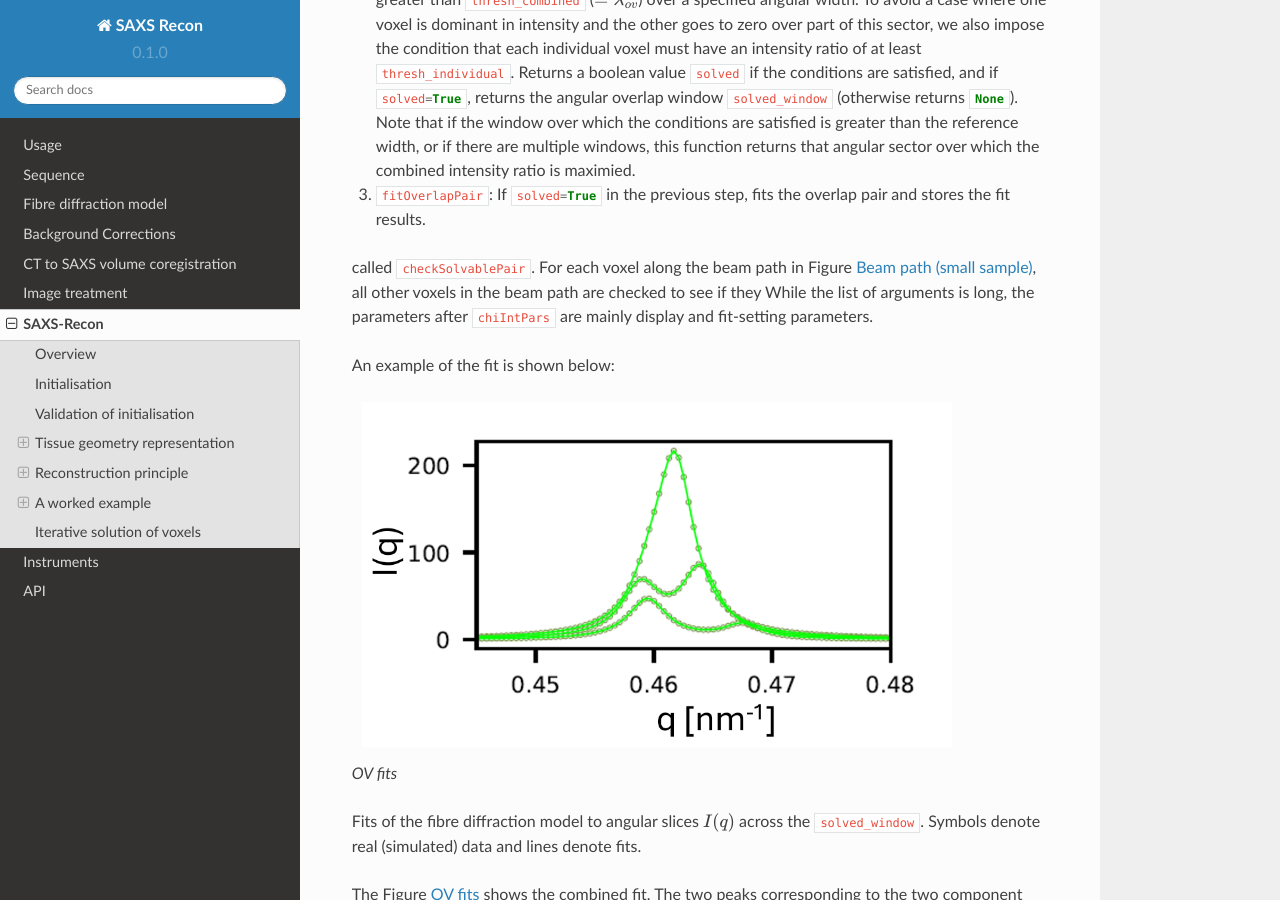
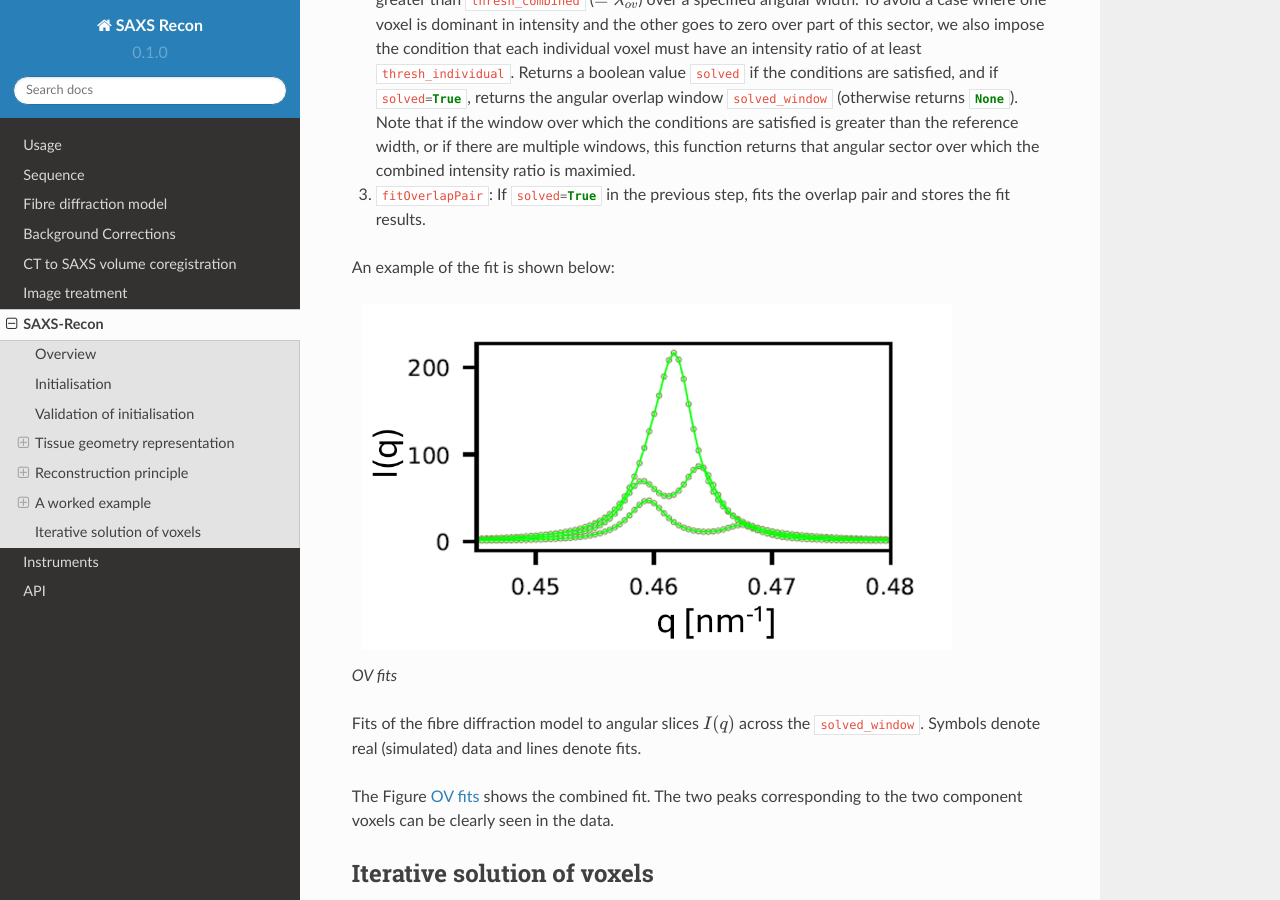
Before and after one commit to himadri111/saxs-docs-tutorial, a Sphinx documentation site: the page built from docs/source/saxsrecon.rst, in a window 1280 px wide and 900 px high, scrolled down 9706 px. Built offline with Sphinx 7.4.7 and the Read the Docs theme 2.0.0, drawn with Linux system fonts in a browser that asks for light colours.

Commit message:
Update saxsrecon.rst

```diff
--- a/docs/source/saxsrecon.rst
+++ b/docs/source/saxsrecon.rst
@@ -231,8 +231,6 @@ In the code, the analysis for double voxel solubility is split across three func
 #. :python:`checkSolvablePair`: checks if the combined intensity ratio for a voxel/neighboring voxel pair is greater than :python:`thresh_combined` (:math:`=\lambda_{ov}`) over a specified angular width. To avoid a case where one voxel is dominant in intensity and the other goes to zero over part of this sector, we also impose the condition that each individual voxel must have an intensity ratio of at least :python:`thresh_individual`. Returns a boolean value :python:`solved` if the conditions are satisfied, and if :python:`solved=True`, returns the angular overlap window :python:`solved_window` (otherwise returns :python:`None`). Note that if the window over which the conditions are satisfied is greater than the reference width, or if there are multiple windows, this function returns that angular sector over which the combined intensity ratio is maximied.
 #. :python:`fitOverlapPair`: If :python:`solved=True` in the previous step, fits the overlap pair and stores the fit results.
 
-called :python:`checkSolvablePair`. For each voxel along the beam path in Figure :ref:`beampathsmall`, all other voxels in the beam path are checked to see if they While the list of arguments is long, the parameters after :python:`chiIntPars` are mainly display and fit-setting parameters.
-
 An example of the fit is shown below:
 
 .. _ovfit-label:
```
